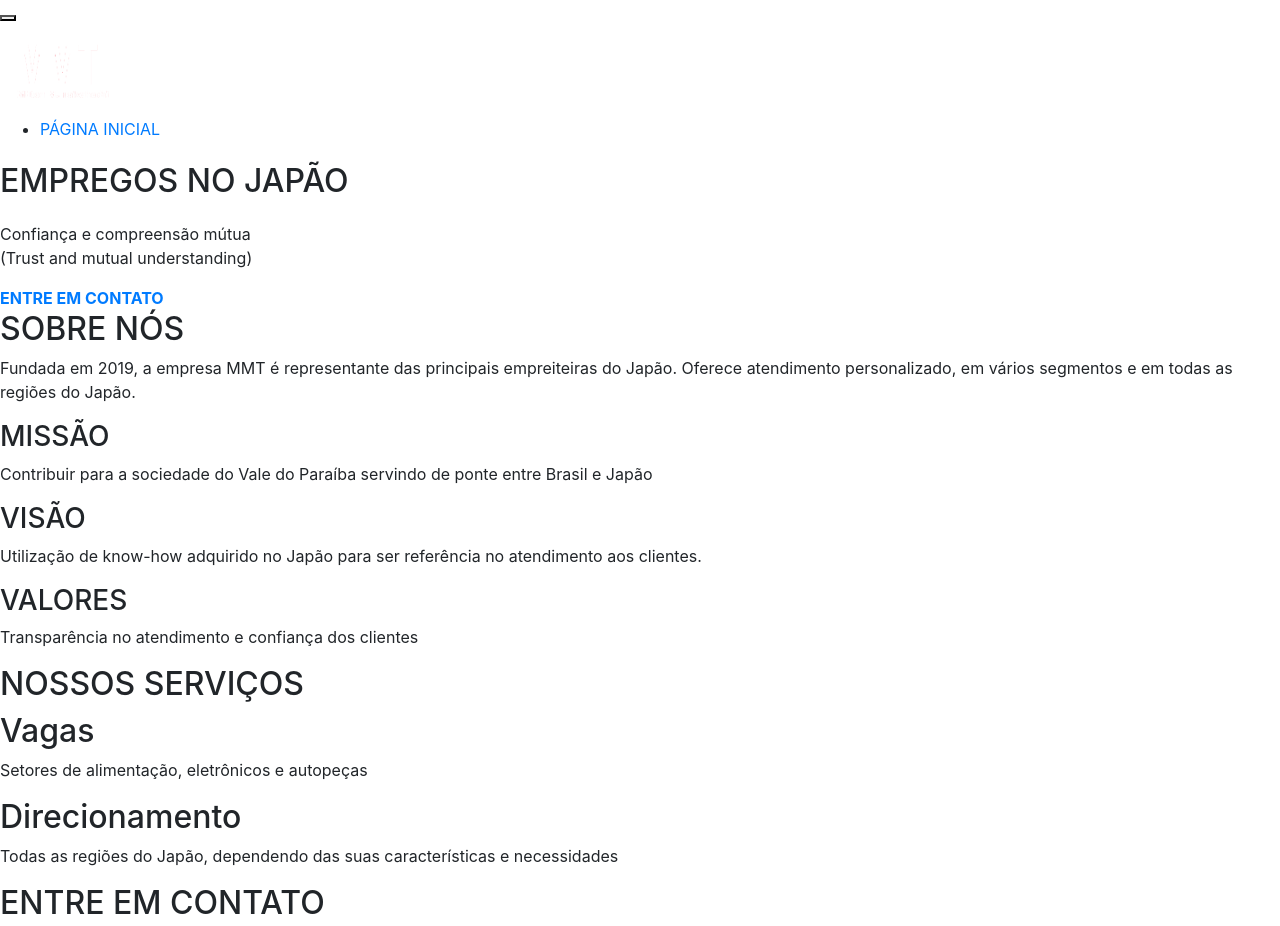
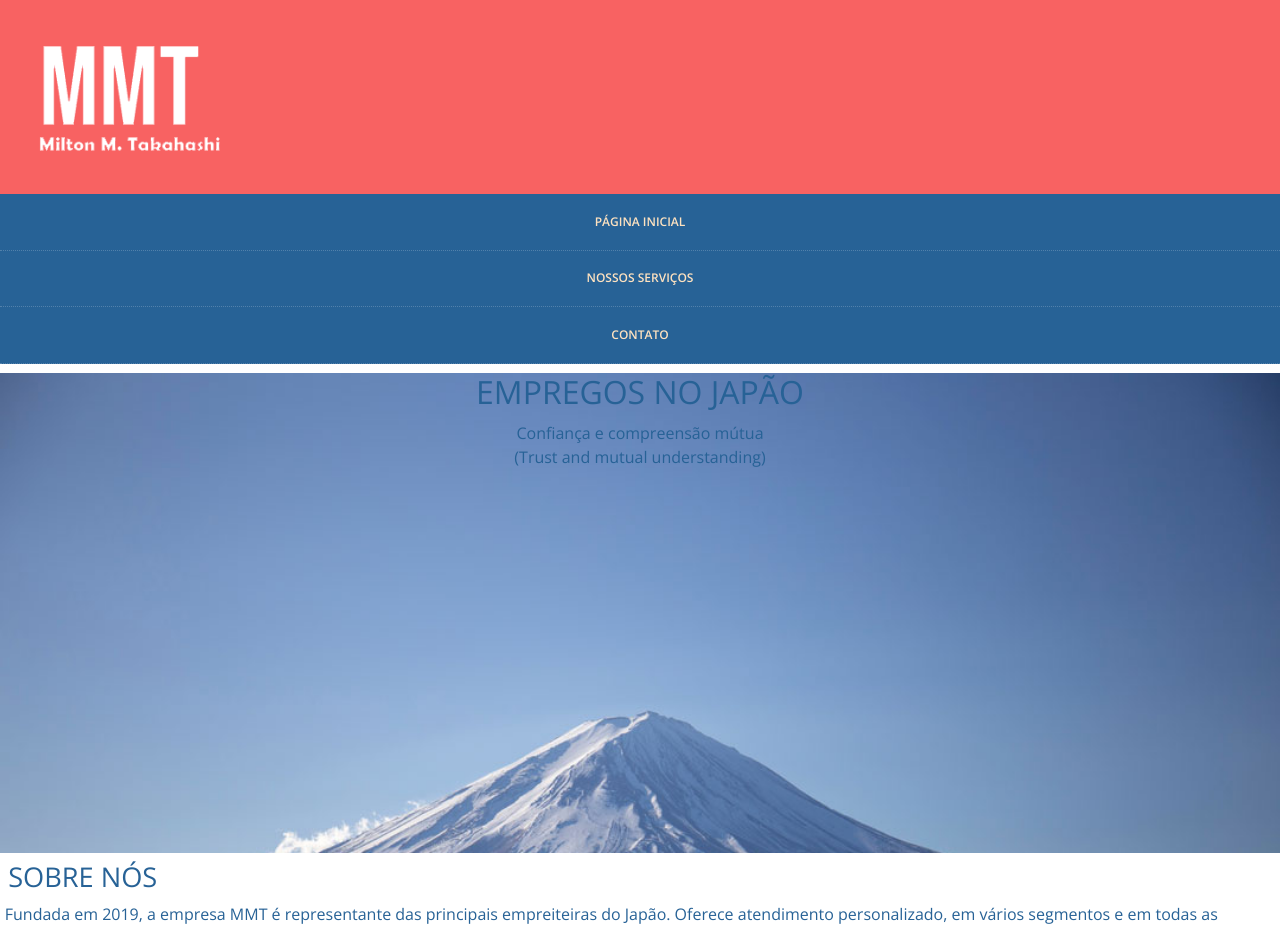
Before and after one commit to Marcelo-Kenji-Noda/MMTakahashi, a plain HTML site: page index.html in a window 1280 px wide. Shown: the top 926 px of the page. Drawn offline with nearby package versions, Linux system fonts and the light colour scheme.

Commit message:
VERSAO1.0

```diff
--- a/index.html
+++ b/index.html
@@ -27,36 +27,33 @@
         <script src="script/script.js"></script>
 
         <!--Início Barra de navegação-->
-        <nav>
-            <button data-toggle="collapse" data-target="#collapse_target">
-            <span></span>
-            </button>
+        <div>
+            <header class="header clearfix">
+                <a href="index.html"><img src="Images/MMTLOGO.png" alt="logo" class="header__logo"></a>
+                <button style="display: none;" class="header__btnMenu"><i class="fas fa-bars fa-2x"></i><span class="hidden">Menu</span></button>
+                <nav class="header__nav">
+                    <ul>
+                        <li><a href="#">PÁGINA INICIAL</a></li>
+                        <li><a href="#">NOSSOS SERVIÇOS</a></li>
+                        <li><a href="#">CONTATO</a></li>
+                    </ul>
+                </nav>
+            </header>
+        </div>
+        <!--Fim da Barra de Navegação-->
 
-            <div id="collapse_target">
-            <a href="index.html"><img src="Images/MMTLOGO.png" style="width:123.75px;height:92.75px;" alt="logo" ></a>
-            <ul>
-            <li><a href="index.html">PÁGINA INICIAL</a></li>
-            <!--<li class="nav-item nav-item-font"><a href="NossaEmpresa.html" class= "nav-link">NOSSA EMPRESA</a></li>
-            <li class="nav-item nav-item-font"><a href="Contato.html" class= "nav-link">CONTATO</a></li> -->
-            </ul>
-            </div>
-        </nav>
-        <!--Fim da Barra de Navegação-->
         <!--Página principal-->
-        <div>
-            <div>
+        <section class="apresentacao">
+            <div class="apresentacao__image">
                 <div><h1>EMPREGOS NO JAPÃO</h1></div>
+                <div><!--<img src="Images/background-image-mountain.jpg">--></div>
                 <p>
                     Confiança e compreensão mútua<br>(Trust and mutual understanding)
                 </p>
-            <div>
-                <a href="#sobrenos"><b
-                    utton type="button"><span>ENTRE EM CONTATO</span></b
-                    utton></a>
             </div>
-            </div>
-        </div>
+        </section>
         <!-- Fim da Página principal-->
+
         <!--Sobre nós-->
         <div>
             <h2>SOBRE NÓS</h2>
@@ -67,21 +64,18 @@
                 <div>
                     <div>
                     <div><h3>MISSÃO</h3></div>
-                    <!--<img class="image-item-box" src="Images/flor.png" alt="flor">-->
                     <p>
                         Contribuir para a sociedade do Vale do Paraíba servindo de ponte entre Brasil e Japão
                     </p>
                     </div>
                     <div>
-                    <div><h3 class="title-item-box title-font">VISÃO</h3></div>
-                    <!--<img class="image-item-box" src="Images/flor.png" alt="flor">-->
+                    <div><h3>VISÃO</h3></div>
                     <p>
                         Utilização de know-how adquirido no Japão para ser referência no atendimento aos clientes.
                     </p>
                     </div>
                     <div>
-                    <div><h3 class="title-item-box title-font">VALORES</h3></div>
-                    <!--<img class="image-item-box" src="Images/flor.png" alt="flor">-->
+                    <div><h3>VALORES</h3></div>
                     <p>
                         Transparência no atendimento e confiança dos clientes
                     </p>
@@ -92,18 +86,18 @@
                 <h2>NOSSOS SERVIÇOS</h2>
                 <div>
                     <div>
-                    <h2>Vagas</h2>
+                    <h3>Vagas</h3>
                     <p>Setores de alimentação, eletrônicos e autopeças</p>
                     </div>
                     <div>
-                    <h2>Direcionamento</h2>
+                    <h3>Direcionamento</h3>
                     <p>Todas as regiões do Japão, dependendo das suas características e necessidades</p>
                     </div>
                 </div>
             </div>
-            <!--<img class="main-image" src="Images/bonsai.png" alt="bonsai">-->
         </div>
         <!--Fim do Sobre nós-->
+
         <!--Contato-->
         <div>
             <h2>ENTRE EM CONTATO</h2>
@@ -136,13 +130,17 @@
             </div>
         </div>
         <!--Fim do Contato-->
+
         <!--Início do footer-->
+        <footer>
         <div>
             <div>
                 <p>E-mail:kenchiku@hotmail.com</p>
                 <p>Telefone:(12)98279-7099</p>
             </div>
         </div>
+        </footer>
         <!--Fim do footer-->
+
     </body>
 </html>
--- a/style/style.css
+++ b/style/style.css
@@ -1,13 +1,126 @@
+/*Formatação Padrão*/
+body{
+  margin: 0;
+  font-family: 'Open Sans', sans-serif;
+}
 
-/*Cor principal*/
+h1, h2, h3, p{
+  color: #276296;
+  padding: 0;
+  margin: 0.3em;
+}
+
+p {
+  font-size: 1em;
+}
+
+h1{
+  font-size: 2em;
+}
+
+h2 {
+  font-size: 1.7em;
+}
+h3 {
+  font-size: 1.4em;
+}
+
+.clearfix:after{
+  content: ' ';
+  display: block;
+  clear: both;
+}
+
+.spanHidden{
+  width: 0;
+  height: 0;
+  overflow: hidden;
+  visibility: hidden;
+  display: inline-block;
+}
+
+.hidden{
+  width: 0;
+  height: 0;
+  overflow: hidden;
+  visibility: hidden;
+  display: block;
+}
+
+
+/*Header*/
+
+.header{
+  background: snow;
+  background-color: rgb(248, 98, 98);
+  width: 100%;
+}
+
+.header__logo{
+  text-align: center;
+  margin: 0px;
+  padding: 0.31em;
+  display: block;
+}
+
+.js .header__logo{
+  float: left;
+}
+
+.header__logo{
+  width: 16em;
+}
+
+/*Nav*/
+
+.header__nav{
+  clear:left;
+}
+
+.header__nav ul{
+  margin: 0;
+  padding: 0;
+}
+
+.header__nav li{
+  list-style-type: none;
+  background: #276296;
+  text-align: center;
+  border-bottom: 1px dotted rgba(255,255,255,0.2);
+}
+.header__nav a{
+  color: white;
+  text-decoration: none;
+  text-transform: uppercase;
+  color: #FEE2C0;
+  font-size: 0.75em;
+  font-weight: 600;
+  display: block;
+  padding: 1.56em 0;
+  transition: 0.3s ease;
+}
+.header__nav a:hover{
+  color: #E16D71;
+}
+
 /*Página principal*/
-/*Wrapper*/
-/*Texto Empregos no Japão*/
-/*Container do botão*/
+
+.apresentacao{
+  text-align: center;
+  padding: 0px;
+}
+
+.apresentacao__image{
+  width:auto;
+  height:30em;
+  background-image: url(../Images/background-image-mountain.jpg);
+  background-size:cover;
+  background-attachment:scroll;
+  background-repeat:no-repeat;
+}
+
+/*Texto Empregos no Japsão*/
 /*Fim página principal*/
 /*Segunda Página*/
-/*Título da página de serviços*/
 /*Fim da segunda página*/
-/*Container da área de contato*/
-/*Container da página de contato na main*/
-  /*Página de contato*/
+/*Página de contato*/
```
Also changed, not shown: style.css (added, +13 -0 lines).
